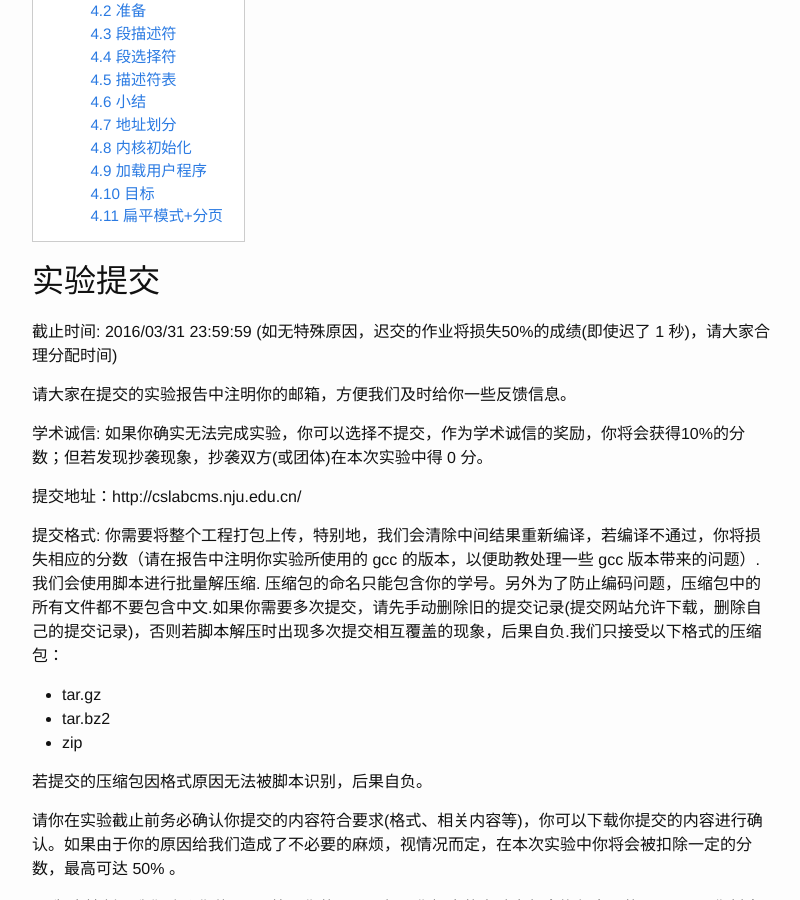
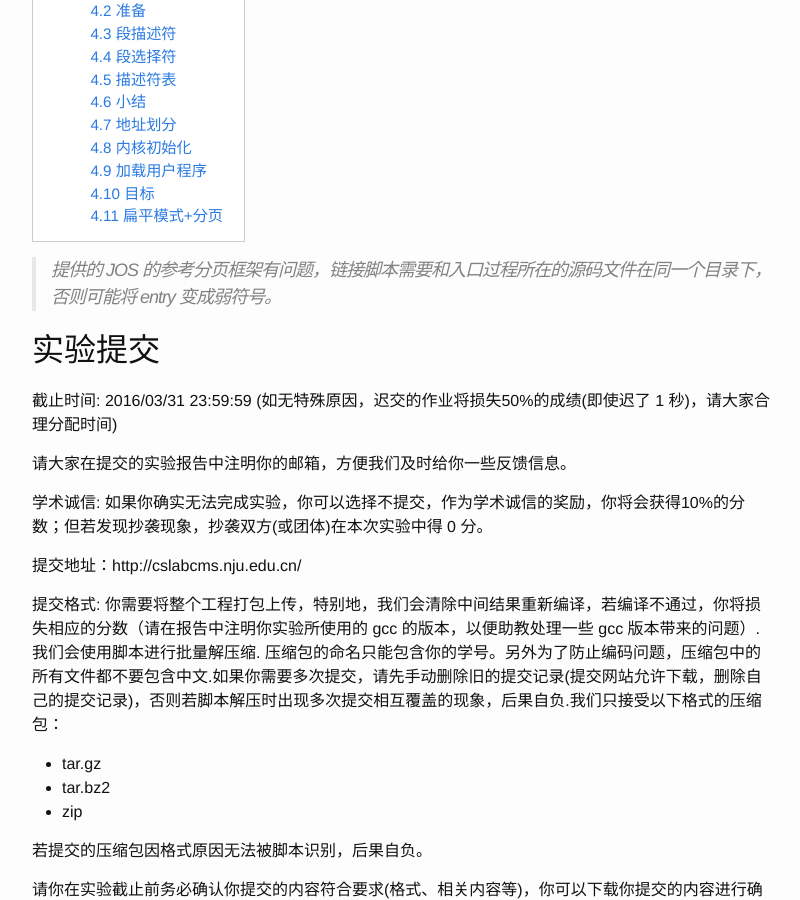
Before and after one commit to Wonicon/nju-oslab-lecture, a Jekyll site: the page built from _posts/2016-03-13-lab-02.md, in a window 1280 px wide and 900 px high, scrolled down 388 px. Shown: the whole window, without its empty margins (238-1038 px from the left). Built offline with Jekyll 4.4.1, drawn with Linux system fonts in a browser that asks for light colours; Markdown is read by kramdown in place of the engine named in the settings; comment, search, counter and statistics services are not loaded.

Commit message:
Add notes on pagination framework bug

```diff
--- a/_posts/2016-03-13-lab-02.md
+++ b/_posts/2016-03-13-lab-02.md
@@ -2,6 +2,8 @@
 layout: post
 title: Lab 02
 ---
+
+> 提供的 JOS 的参考分页框架有问题，链接脚本需要和入口过程所在的源码文件在同一个目录下，否则可能将 entry 变成弱符号。
 
 ## 实验提交
 
```
